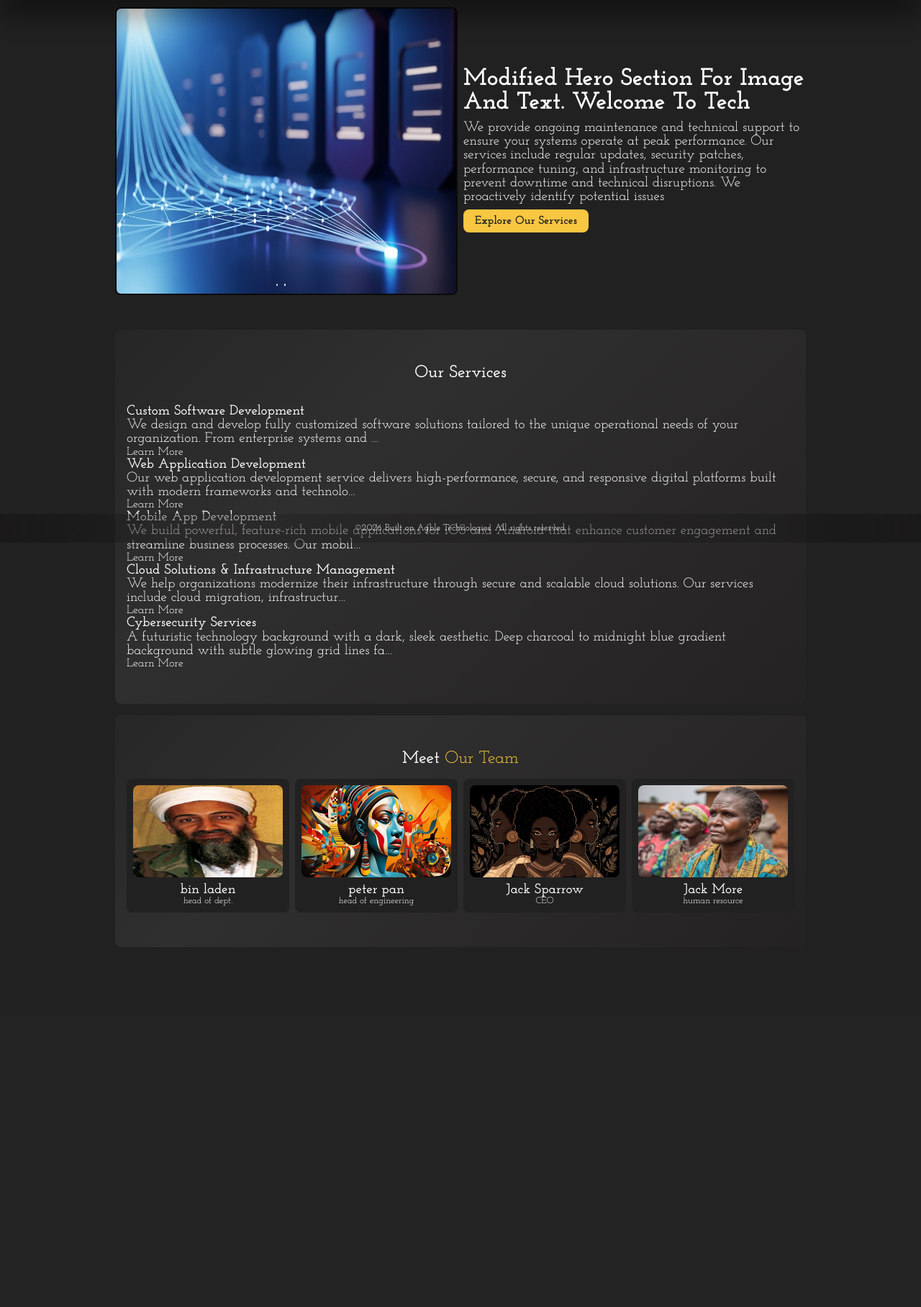
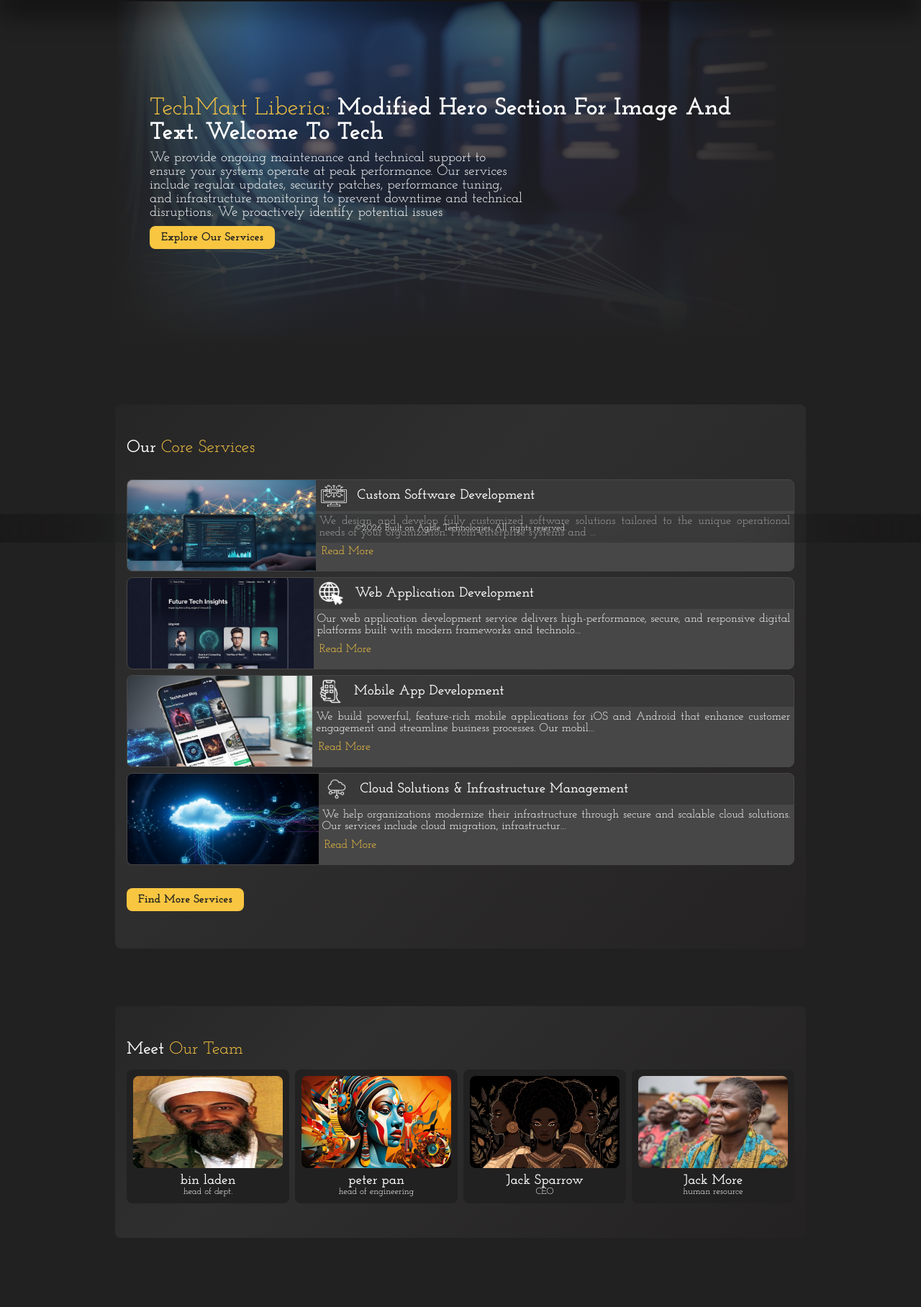
Before and after one commit to I-AGBLE/techmartliberia, a Django app: page / in a window 1280 px wide. Shown: the part 46-1862 px from the top of the page at 72% size. Before the commit the page ends 1305 px from the top, so only its background shows below. Run offline with Django 5.2, Linux system fonts and the light colour scheme; data comes from the database, SQL or seed files in the repository; both versions use the stored data as it was after the commit.

Commit message:
hero section styles updated

```diff
--- a/main/static/main/css/styles.css
+++ b/main/static/main/css/styles.css
@@ -170,45 +170,64 @@ nav:hover {
 }
 
 main {
-  margin-top: 3.5rem;
+  margin-top: 3rem;
   padding: 0 10rem;
   margin-bottom: 5rem;
 }
 
+
+
 .hero_section {
-  display: grid;
-  grid-template-columns: 1fr 1fr;
-  gap: 0.5rem;
+  position: relative;
+  height: 30rem;
+  overflow: hidden;
+  display: flex;
+  align-items: center;
+  justify-content: center;
+  margin-bottom: 5rem;
 }
 
-.hero_image {
+.hero_section::after {
+  content: "";
+  position: absolute;
+  left: 0;
+  top: 0;
   width: 100%;
-  height: 25rem;
-  object-fit: cover;
-  overflow: hidden;
-  border: 2px solid var(--deep_bg);
-  border-radius: var(--border_radius);
+  height: 100%;
+  pointer-events: none;
+  /* Blend more at the bottom, subtle on left/right */
+  background:
+    linear-gradient(
+      to bottom,
+      rgba(34,33,33,0.1) 0%,
+      rgba(34,33,33,0.50) 50%,
+      rgba(34,33,33,1) 100%
+    ),
+    linear-gradient(
+      to left,
+      rgba(34,33,33,1) 0%,
+      rgba(34,33,33,0.7) 20%,
+      rgba(34,33,33,0.25) 80%,
+      rgba(34,33,33,1) 100%
+    );
+  z-index: 1;
 }
 
-.hero_image:hover {
-  box-shadow: var(--box_shadow);
-  cursor: pointer;
+.hero_section > * {
+  position: relative;
+  z-index: 2;
 }
 
-.hero_image img {
-  width: 100%;
-  height: 100%;
-}
 
-.hero_image img:hover {
-  transform: scale(1.05);
-  filter: saturate(0);
-  transition: var(--transition);
-}
 
 .hero_text {
   display: grid;
   gap: 0.5rem;
+  padding: 0 3rem;
+}
+
+.hero_text_body {
+  width: 60%;
 }
 
 .hero_link a {
@@ -236,6 +255,7 @@ main {
   animation: smoothShift 20s ease-in-out infinite;
   padding: 3rem 1rem;
   border-radius: var(--border_radius);
+  margin-bottom: 5rem;
 }
 .services_text {
   display: grid;
@@ -249,13 +269,61 @@ main {
   align-items: start; /* prevents vertical stretching shifts */
 }
 
-.service_card {
+.service_card, .service {
   border-radius: var(--border_radius);
   transition: var(--transition);
   height: 10rem;
   border: 0.1px solid rgb(71, 71, 71);
   transform-origin: center; /* ensures it scales from center */
   background-color: var(--text_color_variant);
+}
+
+.index_service {
+  display: flex;
+}
+
+.services_container {
+  display: grid;
+  gap: .5rem;
+}
+.service {
+ height: 8rem;
+ display: flex;
+ align-items: flex-start;
+ overflow: hidden;
+}
+
+.service:hover {
+  transform: translateX(.4rem);
+}
+
+.service_info {
+  margin-left: -0.5rem;
+}
+
+.service_image {
+  width: 25rem;
+  height: 8rem;
+  overflow: hidden;
+  margin-right: .5rem;
+}
+
+.service_image img {
+  width: 100%;
+  height: 100%;
+  object-fit: cover;
+}
+
+.service_link a {
+  display: inline-block;
+  padding: 0.3rem 0.5rem;
+  color: var(--color_gold);
+  transition: var(--transition);
+}
+
+.service_link a:hover {
+  color: var(--text_color);
+  transform: translateX(0.4rem);
 }
 
 @keyframes smoothShift {
@@ -288,6 +356,7 @@ main {
   gap: 0.5rem;
   align-items: center;
   padding: 0.3rem .3rem;
+  justify-content: flex-start;
 }
 
 .service_icon {
--- a/main/templates/main/index.html
+++ b/main/templates/main/index.html
@@ -3,22 +3,19 @@
 
 
 {% block content %}
-<div class="hero_section">
+
+{% if hero_section %}
+<div class="hero_section" style="background: url('{{ hero_section.0.hero_image.url }}') center center/cover no-repeat;">
     {% for hero in hero_section %}
-    <div class="hero_image">
-        <img src="{{ hero.hero_image.url }}" alt="Tech Mart Liberia Hero Image">
-    </div>
-
     <div class="hero_text">
         <div class="hero_text_title">
             <h1>
-                {{ hero.hero_text_title|title }}
+               <span>TechMart Liberia: </span> {{ hero.hero_text_title|title }}
             </h1>
         </div>
-
         <div class="hero_text_body">
             <p>
-                {{ hero.hero_text_body|truncatechars:701 }}
+                {{ hero.hero_text_body|truncatechars:500 }}
             </p>
         </div>
         <div class="hero_link">
@@ -27,29 +24,50 @@
     </div>
     {% endfor %}
 </div>
+{% endif %}
 
 
 <div class="services_section">
-    <center>
-        <div class="services_title">
-            <h2 class="gradient_text">Our Services</h2>
-        </div>
-    </center>
+    <div class="services_title">
+        <h2 class="gradient_text">Our <span>Core Services</span></h2>
+    </div>
 
     <div class=" services_container">
-        {% for service in services %}
-        <article class="service">
+        {% for service in services|slice:':4' %}
+        <div class="service">
+            <div class="service_image">
+                <img src="{{ service.service_image.url }}" alt="{{ service.service_title }} Image">
+            </div>
             <div class="service_info">
-                <h3>{{ service.service_title }}</h3>
-                <p>{{ service.service_description|truncatechars:150 }}</p>
+                <div class="service_title">
+                    <div class="service_icon">
+                        {% if service.service_icon %}
+                        <img src="{{ service.service_icon.url }}" alt="{{ service.service_title }} Icon">
+                        {% else %}
+                        <img src="{% static 'main/images/default_service_icon.png' %}" alt="Default Service Icon">
+                        {% endif %}
+                    </div>
+                    <h3>{{ service.service_title }}</h3>
+                </div>
+
+                <div class="service_desc">
+                    <p>
+                        {{ service.service_description|truncatechars:150 }}
+                    </p>
+                </div>
+
+                <div class="service_link">
+                    <a href="{% url 'main:service_page' service.id %}">Read More</a>
+                </div>
             </div>
 
-            <div class="service_link">
-                <a href="{% url 'main:service_page' service.id %}">Learn More</a>
-            </div>
-        </article>
+        </div>
         {% endfor %}
     </div>
+
+            <div class="hero_link">
+            <a href="{% url 'main:services' %}">Find More Services</a>
+        </div>
     {% if services|length == 0 %}
     <div class="empty_notification">
         <center>
@@ -62,11 +80,9 @@
 
 <div class="team">
 
-    <center>
         <div class="team_title">
             <h2>Meet <span>Our Team</span></h2>
         </div>
-    </center>
 
     <div class="container team_container">
         {% for member in team_members %}
```
Also changed, not shown: db.sqlite3, media/images/20260222_073536_802564_Whisk_5d4ee8ce142f8a6ad774d379cc1ec80fdr.jpeg (added), media/images/20260222_081949_727770_Whisk_5d4ee8ce142f8a6ad774d379cc1ec80fdr.jpeg (added), media/images/20260222_081949_732321_cloud.png (added).
